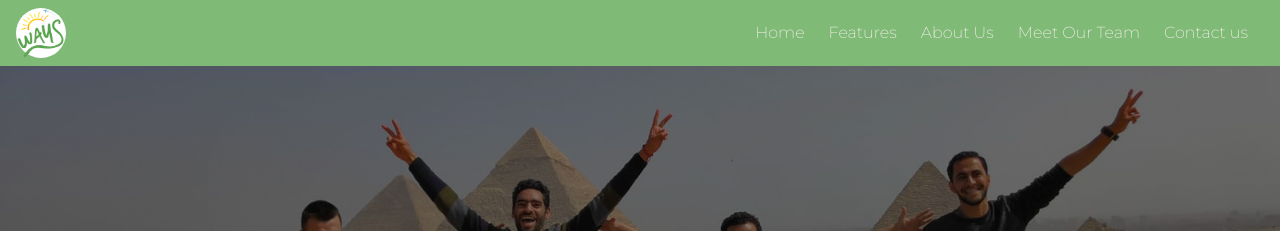
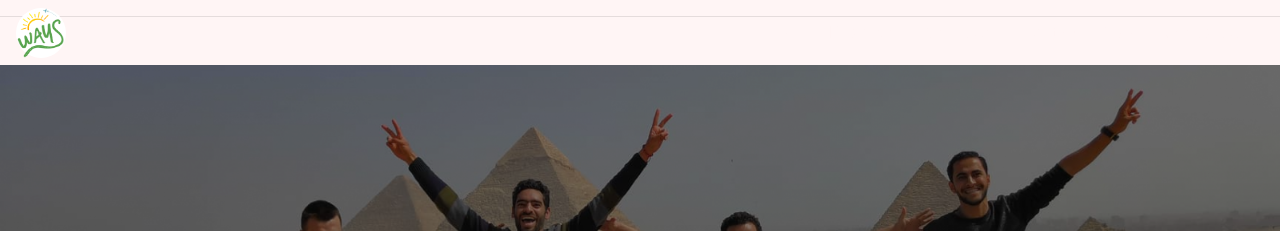
Before and after one commit to daniellima338/Ways, a plain HTML site: page index.html in a window 1280 px wide. Shown: the top 231 px of the page. Drawn offline with nearby package versions, Linux system fonts and the light colour scheme.

Commit message:
changed background color and text color

```diff
--- a/assets/css/style.css
+++ b/assets/css/style.css
@@ -3,16 +3,13 @@
 body {
     font-family: "Montserrat", sans-serif;
     font-weight: 200;
-    color: #FFF5F5;
-    background-color: #56A44C;
+    color: #56A44C;
+    background-color: #FFF5F5;
 }
 
 /* ------------------Header */
 
 /*---------------------- Navbar */
-#nav {
-    background-color: #80BA77;
-}
 
 .navbar-light .navbar-nav .nav-link {
     color: #FFF5F5;
```
